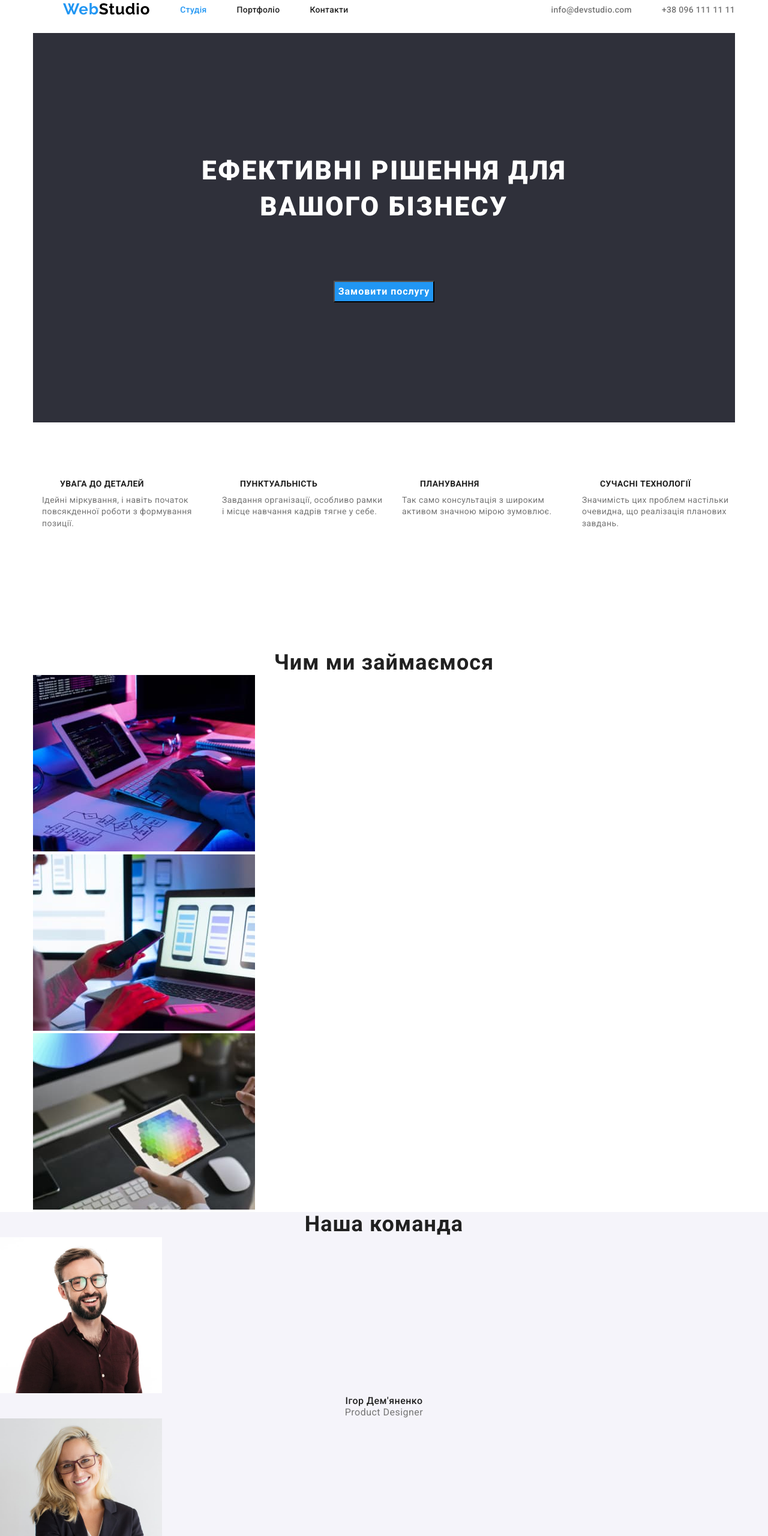
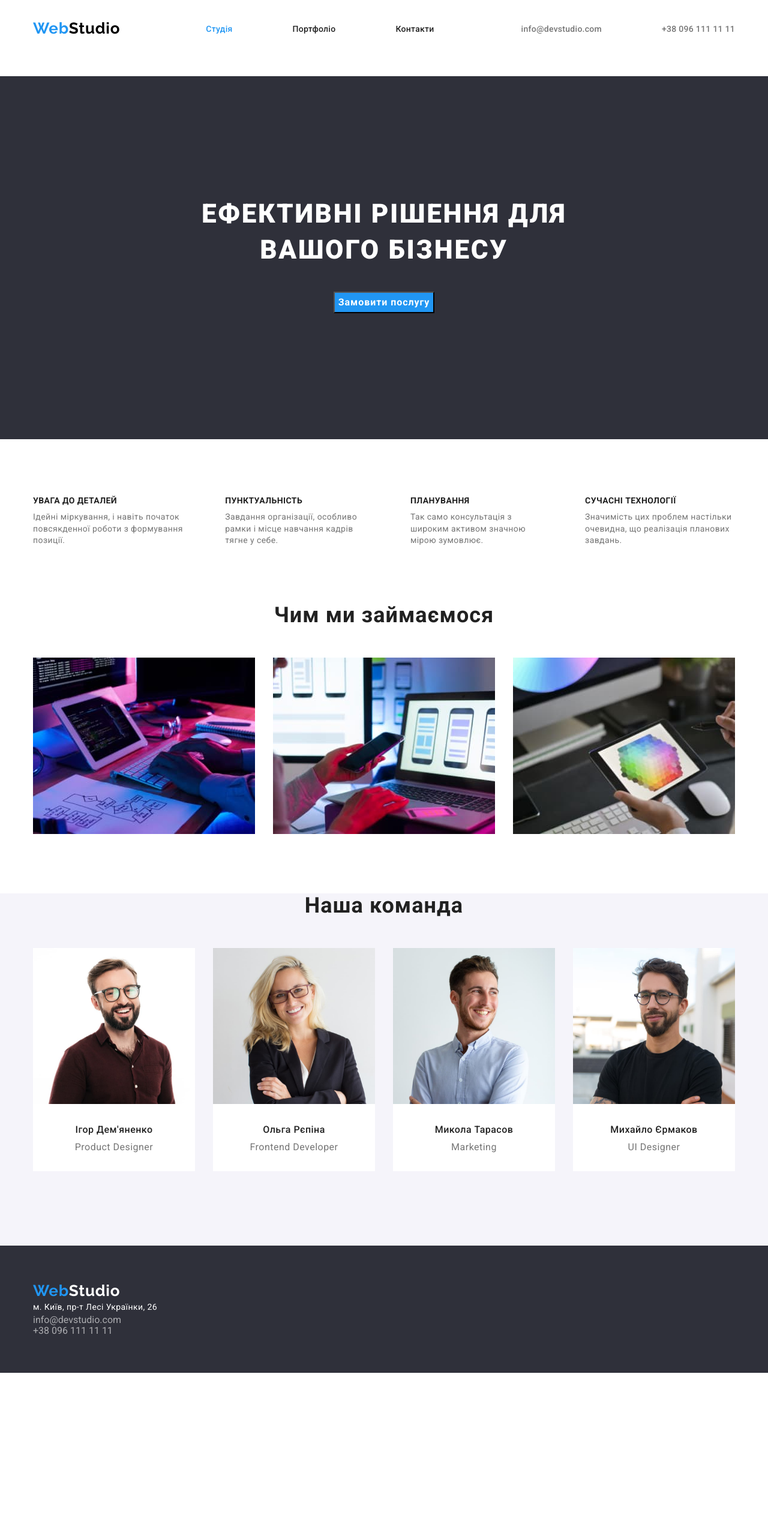
Before and after one commit to VitaliyOvsiienko/goit-markup-hw-03, a plain HTML site: page index.html in a window 1280 px wide. Shown: the top 2560 px of the page at 60% size. After the commit the page ends 2288 px from the top, so only its background shows below. Drawn offline with nearby package versions, Linux system fonts and the light colour scheme.

Commit message:
working in styles.css
steles.css

```diff
--- a/css/styles.css
+++ b/css/styles.css
@@ -1,6 +1,8 @@
 
                             /*---Variables---*/
+
 :root{
+
         --primery-text-color: #212121;
         --secondary-text-color: #757575;
         --primery-bg-color: #FFFFFF;
@@ -11,6 +13,7 @@
         --header-logo: #000000;
         --primery-letter-spacing: 0.03em;
         --secondary-letter-spacing: 0.02em;
+
 }
 
 h1,
@@ -20,11 +23,14 @@ h4,
 h5,
 h6,
 p {
+
     margin: 0;
 
 }
 
+
 ul {
+
     list-style: none;
     margin: 0;
     padding: 0;
@@ -33,14 +39,17 @@ ul {
 
 
                             /*---Body---*/
+
     .body{
 
     font-family: 'Roboto', sans-serif;
+
     color: var(--primery-text-color);
 
 }
 
-.conteiner {
+.container {
+
     width: 1200px;
     padding-right: 15px;
     padding-left: 15px;
@@ -52,6 +61,7 @@ ul {
 .link {
 
     text-decoration: none;
+
     margin-left: 50px;
 
 }
@@ -65,9 +75,21 @@ ul {
 
 
                             /*---Header---*/
+
+.header-container {
+    display: flex;
+    align-items: center;
+    padding-bottom: 32px;
+
+
+}
+
 .header {
 
     background-color: var(--primery-bg-color);
+
+    padding-top: 32px;
+    padding-bottom: 32px;
 
 
 }
@@ -82,19 +104,14 @@ ul {
     line-height: 1.2;
     letter-spacing: var(--primery-letter-spacing);
 
+    margin-right: 93px;
+    margin-left: 0;
+
+
 
 }
 
-
-
-
                             /*---Navigation---*/
-
-.main-nav {
-display: flex;
-margin-bottom: 24px;
-
-}
 
 .nav-list{
 
@@ -102,15 +119,15 @@ margin-bottom: 24px;
     font-size: 14px;
     line-height: 1.15;
     letter-spacing: var(--secondary-letter-spacing);
-    list-style: none;
+
     display: flex;
-    align-items: center;
+    gap: 50px;
+    margin-left: auto;
+
 
 
 
 }
-
-
 
 
 .nav-list .link {
@@ -121,6 +138,7 @@ margin-bottom: 24px;
 
 
 .nav-list .link.current {
+
     color: var(--primery-accent);
 }
 
@@ -136,24 +154,22 @@ margin-bottom: 24px;
                             /*---Contacts---*/
 
 .contacts-list{
+
     font-weight: 500;
     font-size: 14px;
     line-height: 1.15;
     letter-spacing: var(--secondary-letter-spacing);
-    list-style: none;
 
     display: flex;
+    gap: 50px;
     margin-left: auto;
 
-    align-items: center;
+}
 
-
-}
 
 .contacts-list .connect{
 
     color: var(--secondary-text-color);
-    margin-left: 50px;
 
 }
 
@@ -165,13 +181,16 @@ margin-bottom: 24px;
 }
 
 
-                            /*---HERO---*/
+                            /*---Hero---*/
 
 .hero {
+
+    background-color: var(--secondary-bg-color);
+
     padding-top: 200px;
-    padding-bottom: 200px;
-    background-color: var(--secondary-bg-color);
-    margin-bottom: 94px;
+    padding-bottom: 210px;
+
+
 }
 
 .hero-title {
@@ -185,15 +204,17 @@ margin-bottom: 24px;
 
     text-align: center;
     text-transform: uppercase;
-    margin-bottom: 94px;
+
+
+    margin-bottom: 40px;
 
 
 }
 
 
-                            /*---Button---*/
+                            /*---Hero-button---*/
+
 .hero-btn {
-
 
     color: var(--primery-bg-color);
     background-color: var(--primery-accent);
@@ -202,14 +223,10 @@ margin-bottom: 24px;
     font-size: 16px;
     line-height: 1.87;
     letter-spacing: 0.06em;
-
     cursor: pointer;
 
     display: block;
     margin: auto;
-
-
-
 
 }
 
@@ -222,6 +239,7 @@ margin-bottom: 24px;
 
 
                             /*---Features---*/
+
 .visually-hidden {
     position: absolute;
     width: 1px;
@@ -239,13 +257,12 @@ margin-bottom: 24px;
 .features {
 
     display: flex;
-
-    margin-bottom: 188px;
+    justify-content: space-between;
+    column-gap: 70px;
+    padding-bottom: 94px;
+    padding-top: 94px;
 
 }
-
-
-
 
 .features-title{
 
@@ -253,15 +270,9 @@ margin-bottom: 24px;
     font-size: 14px;
     line-height: 1.15;
     letter-spacing: var(--primery-letter-spacing);
+
     text-transform: uppercase;
-    width: 270px;
-    height: 16px;
     margin-bottom: 10px;
-    margin-left: 30px;
-
-
-
-
 
 }
 
@@ -273,44 +284,58 @@ margin-bottom: 24px;
     line-height: 1.4;
     letter-spacing: var(--primery-letter-spacing);
 
-    width: 270px;
-    height: 72px;
 }
 
 
                             /*---Work---*/
+.work {
+    padding-bottom: 94px;
+}
 
-
-.work-title {
+.work-title{
 
     font-weight: 700;
     font-size: 36px;
     line-height: 1.15;
     letter-spacing: var(--primery-letter-spacing);
     text-align: center;
-}
-
-.work-item{
+    margin-bottom: 50px;
 
 }
 
-.work-img {
-
-    list-style-type: none;
+.work-item {
+    display: flex;
+    gap: 30px;
 
 }
 
 
                             /*---Team---*/
+
 .team {
 
     background-color: var(--team-bg-color);
 
+    padding-bottom: 94px;
+
 }
 
-.team-img {
+.team-card {
+    background-color: var(--primery-bg-color);
 
-    list-style-type: none;
+}
+
+.team-img{
+
+    margin-bottom: 30px;
+}
+
+
+.team-item {
+    display: flex;
+    gap: 30px;
+    justify-content: space-between;
+    margin-bottom: 30px;
 
 }
 
@@ -321,6 +346,10 @@ margin-bottom: 24px;
     line-height: 1.15;
     letter-spacing: var(--primery-letter-spacing);
     text-align: center;
+    margin-bottom: 50px;
+
+
+
 }
 
 .team-name{
@@ -331,6 +360,8 @@ margin-bottom: 24px;
     letter-spacing: var(--primery-letter-spacing);
     text-align: center;
 
+    margin-bottom: 10px;
+
 }
 
 .team-text {
@@ -339,20 +370,30 @@ margin-bottom: 24px;
 
     font-size: 16px;
     line-height: 1.18;
-
     letter-spacing: var(--primery-letter-spacing);
     text-align: center;
+
+    padding-bottom: 30px;
 
 }
 
 
                             /*---Footer---*/
 
+
+
+
 .footer {
 
     background-color: var(--secondary-bg-color);
 
+    padding-top: 60px;
+    padding-bottom: 60px;
+
+
 }
+
+
 
 .footer-logo{
 
@@ -363,6 +404,9 @@ margin-bottom: 24px;
     font-size: 26px;
     line-height: 1.2;
     letter-spacing: var(--primery-letter-spacing);
+
+    margin-left: 0;
+
 
 }
 
@@ -379,18 +423,13 @@ margin-bottom: 24px;
     letter-spacing: var(--primery-letter-spacing);
     font-style: normal;
 
+    margin-left: 0;
+
+
 
 }
 
-.contacts-footer {
 
-    list-style: none;
-    font-size: 14px;
-    line-height: 1.7;
-    letter-spacing: var(--primery-letter-spacing);
-
-
-}
 
 
 
@@ -399,6 +438,14 @@ margin-bottom: 24px;
     color: rgba(255, 255, 255, 0.6);
 
     font-style: normal;
+
+    margin-left: 0;
+
+
+
+
+
+
 
 
 }
--- a/index.html
+++ b/index.html
@@ -16,37 +16,38 @@
 </head>
 <body class="body">
 
+    <!--Header-->
+
+
+    <header class="header">
 
 
 
-    <!--Header-->
-    <header class="header">
-
+                <div class="container header-container">
                     <!--Logo-->
 
 
 
 
-    <div class="conteiner">
+                    <a class="header-logo link" href="/index.html"><span class="span">Web</span>Studio</a>
 
-        <nav class="main-nav">
 
-            <a class="header-logo link" href="/index.html"><span class="span">Web</span>Studio</a>
 
                     <!--Navigation-->
 
+                    <nav>
                         <ul class="nav-list">
                             <li>
-                            <a class="link current list-item" href="#">Студія</a>
+                                <a class="link current" href="#">Студія</a>
                             </li>
                             <li>
-                            <a class="link list-item" href="./portfolio.html">Портфоліо</a>
+                                <a class="link" href="./portfolio.html">Портфоліо</a>
                             </li>
                             <li>
-                            <a class="link list-item" href="#">Контакти</a>
+                                <a class="link" href="#">Контакти</a>
                             </li>
                         </ul>
-
+                    </nav>
 
                     <!--Contacts-->
 
@@ -54,33 +55,34 @@
                         <li><a class="connect link" href="mailto:info@devstudio.com">info@devstudio.com</a></li>
                         <li><a class="connect link" href="tel:+380961111111">+38 096 111 11 11</a></li>
                     </ul>
-                    </nav>
-
                 </div>
-
-
-
-
 
 
     </header>
 
+
+
     <main>
 
         <!--Srction Hero-->
-        <div class="conteiner">
+
         <section class="hero">
+
+            <div class="container">
 
                 <h1 class="hero-title">Ефективні рішення для <br>вашого бізнесу</h1>
 
                 <button class="hero-btn" type="button">Замовити послугу</button>
 
+            </div>
+
         </section>
 
             <!--Sections Features-->
+
             <h2 class="visually-hidden">Організація роботи</h2>
 
-           <div class="conteiner">
+           <div class="container">
             <section class="features">
 
 
@@ -114,52 +116,57 @@
 
             </section>
            </div>
-        </div>
 
         <!--Sections What are we doing-->
 
-        <div class="conteiner">
+        <div class="container">
+
             <section class="work">
 
                 <h2 class="work-title">Чим ми займаємося</h2>
 
-               <div class="work-item">
-                <ul>
+                <ul class="work-item">
                     <li class="work-img"><img src="./images/our-work/img-1.jpg" alt="руки на клавіатурі" width="370"></li>
                     <li class="work-img"><img src="./images/our-work/img-2.jpg" alt="телефон та ноутбук" width="370"></li>
                     <li class="work-img"><img src="./images/our-work/img-3.jpg" alt="планшет в руках" width="370"></li>
                 </ul>
-               </div>
+
 
             </section>
         </div>
 
 
         <!--Sections our team-->
+
         <section class="team">
+        <div class="container">
+
                 <h2 class="team-title">Наша команда</h2>
-            <ul>
-                <li class="work-img">
-                    <img src="./images/team/img-1.jpg" alt="Ігор Дем'яненко" width="270" height="260">
+                <ul class="team-item">
+                    <li class="team-card">
+                        <img class="team-img" src="./images/team/img-1.jpg" alt="Ігор Дем'яненко" width="270" height="260">
                         <h3 class="team-name">Ігор Дем'яненко</h3>
                         <p class="team-text">Product Designer</p>
                     </li>
-                <li class="team-img">
-                    <img src="./images/team/img-2.jpg" alt="Ольга Рєпіна" width="270" height="260">
+                    <li class="team-card">
+                        <img class="team-img" src="./images/team/img-2.jpg" alt="Ольга Рєпіна" width="270" height="260">
                         <h3 class="team-name">Ольга Рєпіна</h3>
                         <p class="team-text">Frontend Developer</p>
                     </li>
-                <li class="team-img">
-                    <img src="./images/team/img-3.jpg" alt="Микола Тарасов" width="270" height="260">
+                    <li class="team-card">
+                        <img class="team-img" src="./images/team/img-3.jpg" alt="Микола Тарасов" width="270" height="260">
                         <h3 class="team-name">Микола Тарасов</h3>
                         <p class="team-text">Marketing</p>
                     </li>
-                <li class="team-img">
-                    <img src="./images/team/img-4.jpg" alt="Михайло Єрмаков" width="270" height="260">
+                    <li class="team-card">
+                        <img class="team-img" src="./images/team/img-4.jpg" alt="Михайло Єрмаков" width="270" height="260">
                         <h3 class="team-name">Михайло Єрмаков</h3>
                         <p class="team-text">UI Designer</p>
                     </li>
                 </ul>
+
+        </div>
+
         </section>
 
     </main>
@@ -167,8 +174,14 @@
 
         <!--Footer-->
 
+
             <footer class="footer">
+
+    <div class="container">
+
+
         <!--Logo-->
+
                     <a class="footer-logo link" href="/index.html"><span class="span">Web</span>Studio</a>
 
                     <!--Contacts-->
@@ -177,7 +190,8 @@
                             <ul class="contacts-footer">
                                 <li>
 
-                            <a class="contacts-footer adress link"  href="https://goo.gl/maps/eFiZRFyHb9n71qFo6" target="_blank" rel="noopener noreferrer">м. Київ,
+                                    <a class="contacts-footer adress link" href="https://goo.gl/maps/eFiZRFyHb9n71qFo6" target="_blank"
+                                        rel="noopener noreferrer">м. Київ,
                                         пр-т Лесі
                                         Українки, 26</a>
                                 </li>
@@ -185,12 +199,15 @@
                                     <a class="contacts-footer connection link" href="mailto:info@devstudio.com">info@devstudio.com</a>
                                 </li>
                                 <li>
-                            <a class="contacts-footer connection link"  href="tel:+380961111111">+38 096 111 11 11</a>
+                                    <a class="contacts-footer connection link" href="tel:+380961111111">+38 096 111 11 11</a>
                                 </li>
                             </ul>
                         </address>
                     </section>
 
+
+            </div>
 </footer>
+
 </body>
 </html>
```
Also changed, not shown: portfolio.html (+12 -3 lines). Lines whose indentation alone changed are shown as unchanged.
